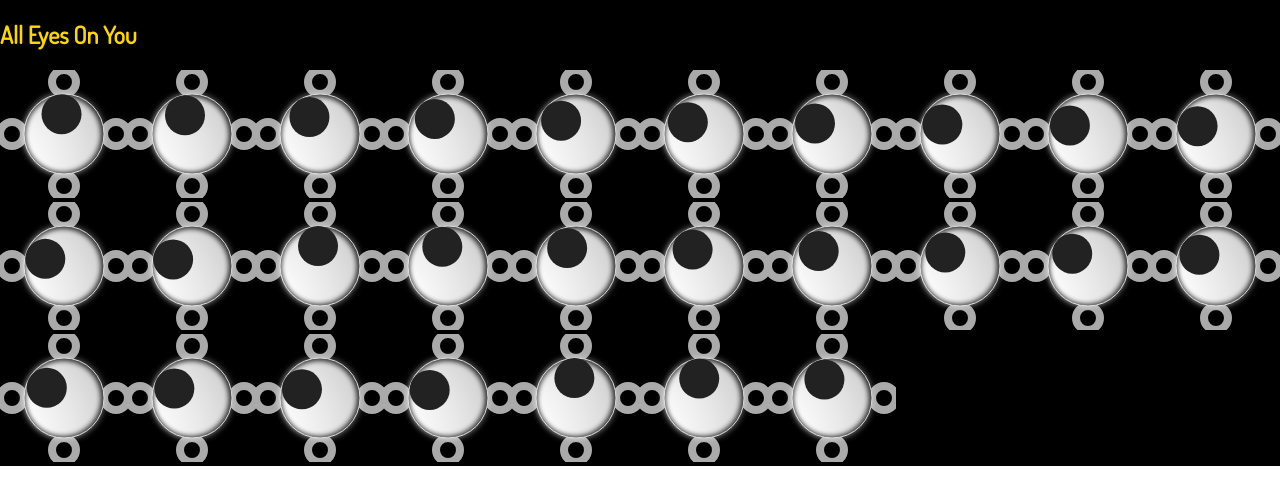
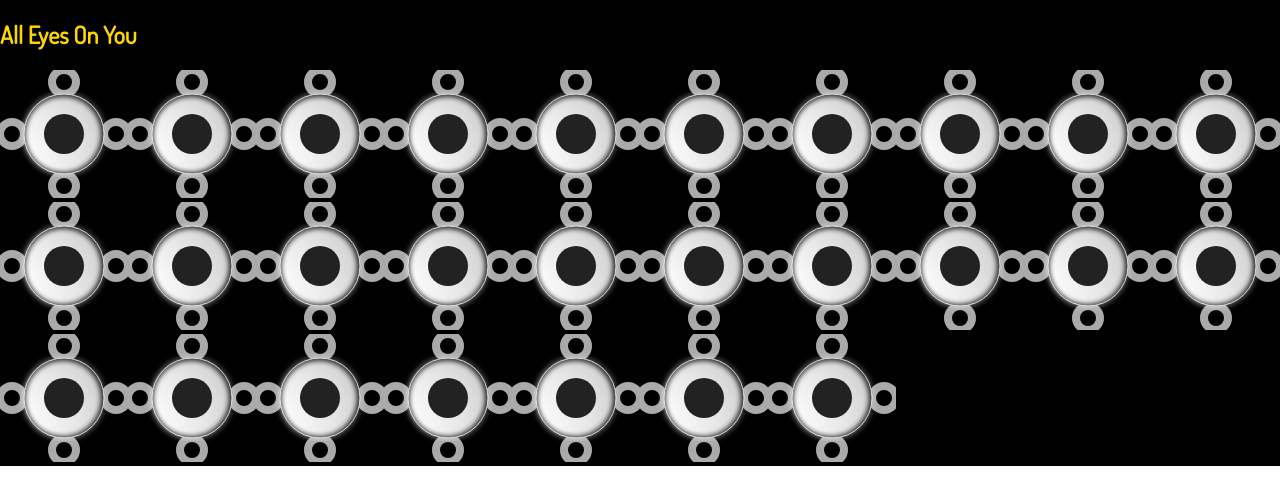
Before and after one commit to SashaBajzek/badass-builder-girl, a React (Create React App) app: page / in a window 1280 px wide. Shown: the part 295-797 px from the top of the page. Built offline with nearby package versions, Linux system fonts and the light colour scheme.

Commit message:
Center eyes on inital load

```diff
--- a/src/components/GooglyEyes/GooglyEyes.js
+++ b/src/components/GooglyEyes/GooglyEyes.js
@@ -7,6 +7,8 @@ class GooglyEyes extends Component {
     this.state = {
       circleX: null,
       circleY: null,
+      pupilX: null,
+      pupilY: null,
       size: {}
     };
     this.element = null;
@@ -26,27 +28,36 @@ class GooglyEyes extends Component {
     }
   };
 
-  getPupilLoc = (mouseX, mouseY) => {
-    const { eyeSize } = this.props;
+  getPupilLoc = () => {
+    const { eyeSize, mouseX, mouseY } = this.props;
     const { circleX, circleY } = this.state;
     const pupilRadius = 0.15625 * eyeSize;
-    let pupilX = 0;
-    let pupilY = 0;
     let distanceToMouse = Math.sqrt(
       Math.pow(mouseX - circleX, 2) + Math.pow(mouseY - circleY, 2)
     );
     let angle = Math.atan((circleY - mouseY) / (circleX - mouseX));
-    if (distanceToMouse <= pupilRadius) {
-      pupilX = mouseX - circleX + eyeSize / 2;
-      pupilY = mouseY - circleY + eyeSize / 2;
+    if (!circleX && !circleY) {
+      // Center eyes on inital load
+      this.setState({
+        pupilX: window.innerWidth / 10 / 2,
+        pupilY: window.innerWidth / 10 / 2
+      });
+    } else if (distanceToMouse <= pupilRadius) {
+      this.setState({
+        pupilX: mouseX - circleX + eyeSize / 2,
+        pupilY: mouseY - circleY + eyeSize / 2
+      });
     } else if (mouseX <= circleX) {
-      pupilX = 0.5 * eyeSize - pupilRadius * Math.cos(angle);
-      pupilY = 0.5 * eyeSize - pupilRadius * Math.sin(angle);
+      this.setState({
+        pupilX: 0.5 * eyeSize - pupilRadius * Math.cos(angle),
+        pupilY: 0.5 * eyeSize - pupilRadius * Math.sin(angle)
+      });
     } else if (mouseX > circleX) {
-      pupilX = 0.5 * eyeSize + pupilRadius * Math.cos(angle);
-      pupilY = 0.5 * eyeSize + pupilRadius * Math.sin(angle);
+      this.setState({
+        pupilX: 0.5 * eyeSize + pupilRadius * Math.cos(angle),
+        pupilY: 0.5 * eyeSize + pupilRadius * Math.sin(angle)
+      });
     }
-    return { pupilX, pupilY };
   };
 
   // shouldComponentUpdate(nextProps, nextState) {
@@ -72,6 +83,10 @@ class GooglyEyes extends Component {
   //   }
   // }
 
+  componentDidMount() {
+    this.getPupilLoc();
+  }
+
   shouldComponentUpdate(nextProps, nextState) {
     if (
       this.props.windowWidth !== nextProps.windowWidth ||
@@ -93,11 +108,18 @@ class GooglyEyes extends Component {
       this.props.eyeSize !== prevProps.eyeSize
     ) {
       this.checkCircleLocation();
+      this.getPupilLoc();
+    } else if (
+      this.props.mouseX !== prevProps.mouseX ||
+      this.props.mouseY !== prevProps.mouseY
+    ) {
+      this.getPupilLoc();
     }
   }
 
   render() {
-    const { eyeSize, mouseX, mouseY } = this.props;
+    const { eyeSize } = this.props;
+    const { pupilX, pupilY } = this.state;
     console.log("GooglyEye render");
     return (
       <svg
@@ -162,12 +184,7 @@ class GooglyEyes extends Component {
           fill="#ffffff"
           filter="url(#GooglyEyes)"
         />
-        <circle
-          cx={this.getPupilLoc(mouseX, mouseY).pupilX}
-          cy={this.getPupilLoc(mouseX, mouseY).pupilY}
-          r={0.15625 * eyeSize}
-          fill="#222222"
-        />
+        <circle cx={pupilX} cy={pupilY} r={0.15625 * eyeSize} fill="#222222" />
       </svg>
     );
   }
--- a/src/components/Shirt/Shirt.js
+++ b/src/components/Shirt/Shirt.js
@@ -7,7 +7,7 @@ class Shirt extends Component {
   constructor(props) {
     super(props);
     this.state = {
-      eyeSize: 100
+      eyeSize: null
     };
   }
 
--- a/src/components/withMouseTouchLocation/withMouseTouchLocation.js
+++ b/src/components/withMouseTouchLocation/withMouseTouchLocation.js
@@ -62,6 +62,7 @@ function withMouseTouchLocation(Component, propName = "mouseLocation") {
       return (
         <div
           onMouseMove={this.mouseMove}
+          onTouchStart={this.touchMove}
           onTouchMove={this.touchMove}
           ref={this.refCallback}
         >
```
